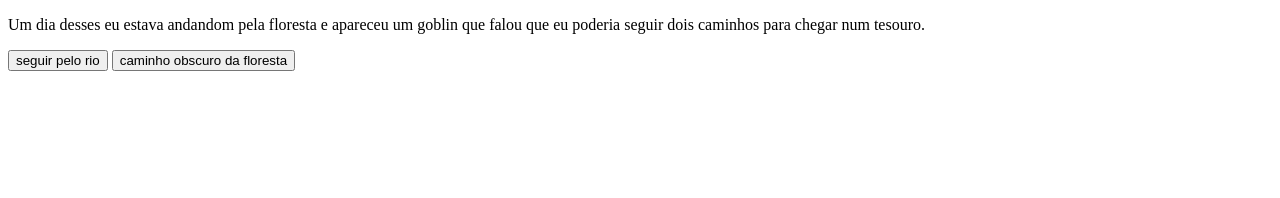
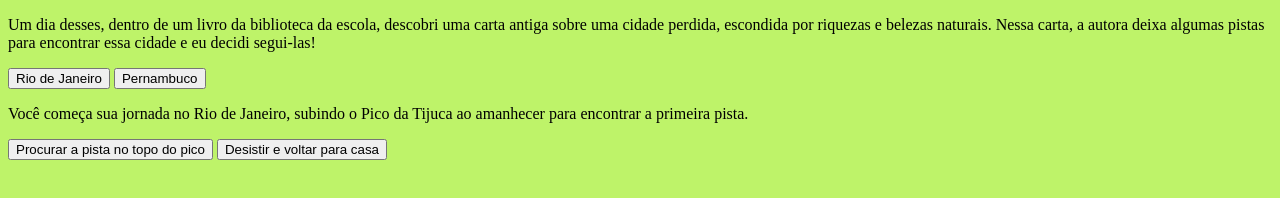
Before and after one commit to CauaMataBut/aventura, a plain HTML site: page index.html in a window 1280 px wide. Drawn offline with Linux system fonts and the light colour scheme.

Commit message:
aula3   28/08

```diff
--- a/index.html
+++ b/index.html
@@ -4,14 +4,20 @@
     <meta charset="UTF-8">
     <meta name="viewport" content="width=device-width, initial-scale=1.0">
     <title>Aventura</title>
+    <link rel="stylesheet" href="style.css">
 </head>
 <body>
-    <main>
-        <div>
-            <p>Um dia desses eu estava andandom pela floresta e apareceu um goblin que falou que eu poderia seguir dois caminhos para chegar num tesouro.</p>
-            <button>seguir pelo rio</button>
-            <button>caminho obscuro da floresta</button>
+       <main>
+        <div class="passo ativo" id="passo-0">
+            <p>Um dia desses, dentro de um livro da biblioteca da escola, descobri uma carta antiga sobre uma cidade perdida, escondida por riquezas e belezas naturais. Nessa carta, a autora deixa algumas pistas para encontrar essa cidade e eu decidi segui-las!</p>
+            <button class="btn-proximo" data-proximo="1">Rio de Janeiro</button>
+            <button class="btn-proximo" data-proximo="2">Pernambuco</button>
         </div>
-    </main>
-</body>
-</html>
+        <div class="passo" id="passo-1">
+            <p>Você começa sua jornada no Rio de Janeiro, subindo o Pico da Tijuca ao amanhecer para encontrar a primeira pista.</p>
+            <button class="btn-proximo" data-proximo="3">Procurar a pista no topo do pico</button>
+            <button class="btn-proximo" data-proximo="4">Desistir e voltar para casa</button>
+        </div>
+        </main>
+    </body>
+    </html>
--- a/style.css
+++ b/style.css
@@ -1,3 +1,4 @@
-body{
-    color:red;
+
+body {
+    background-color: #bef369;
 }
```
